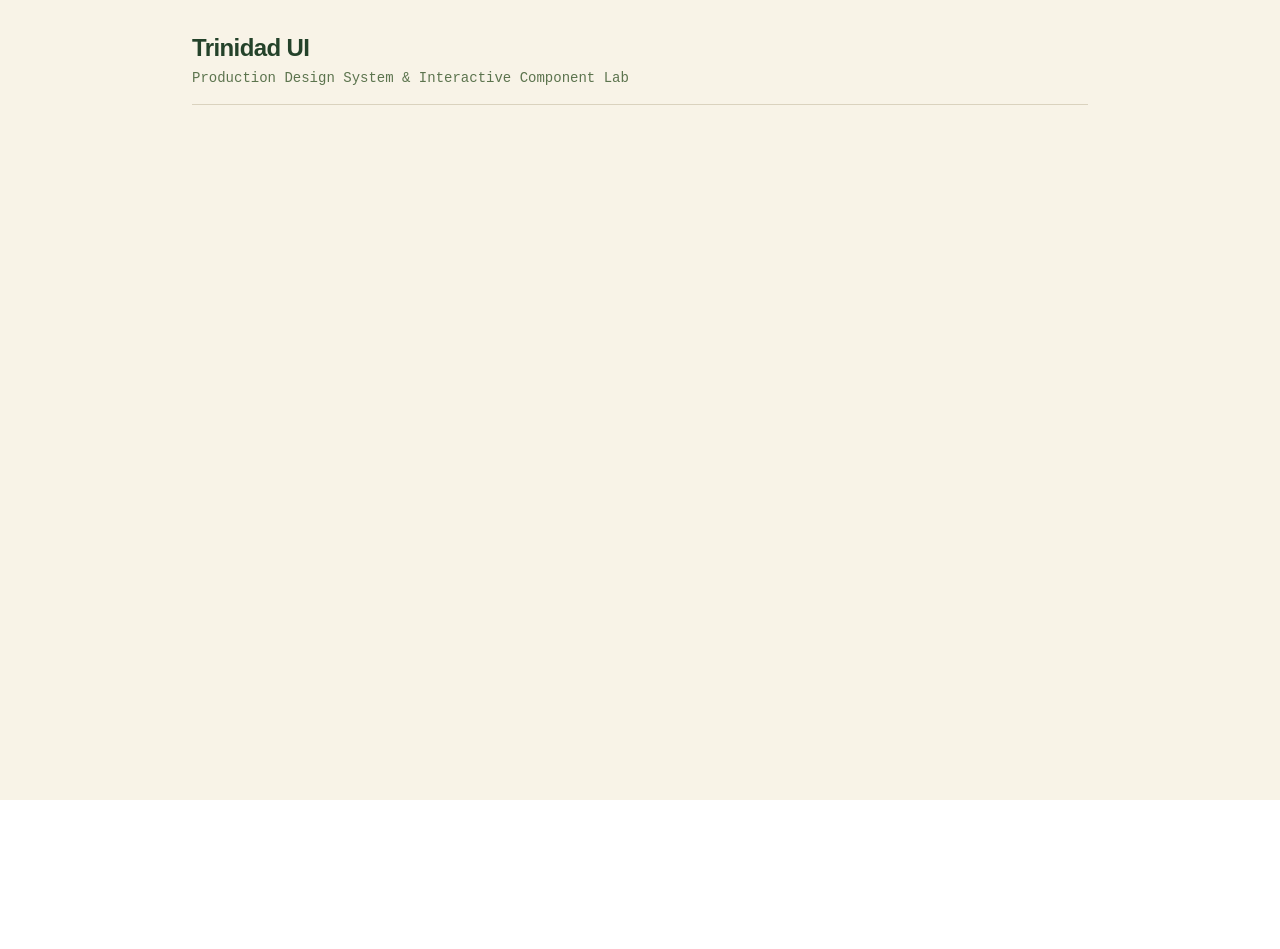
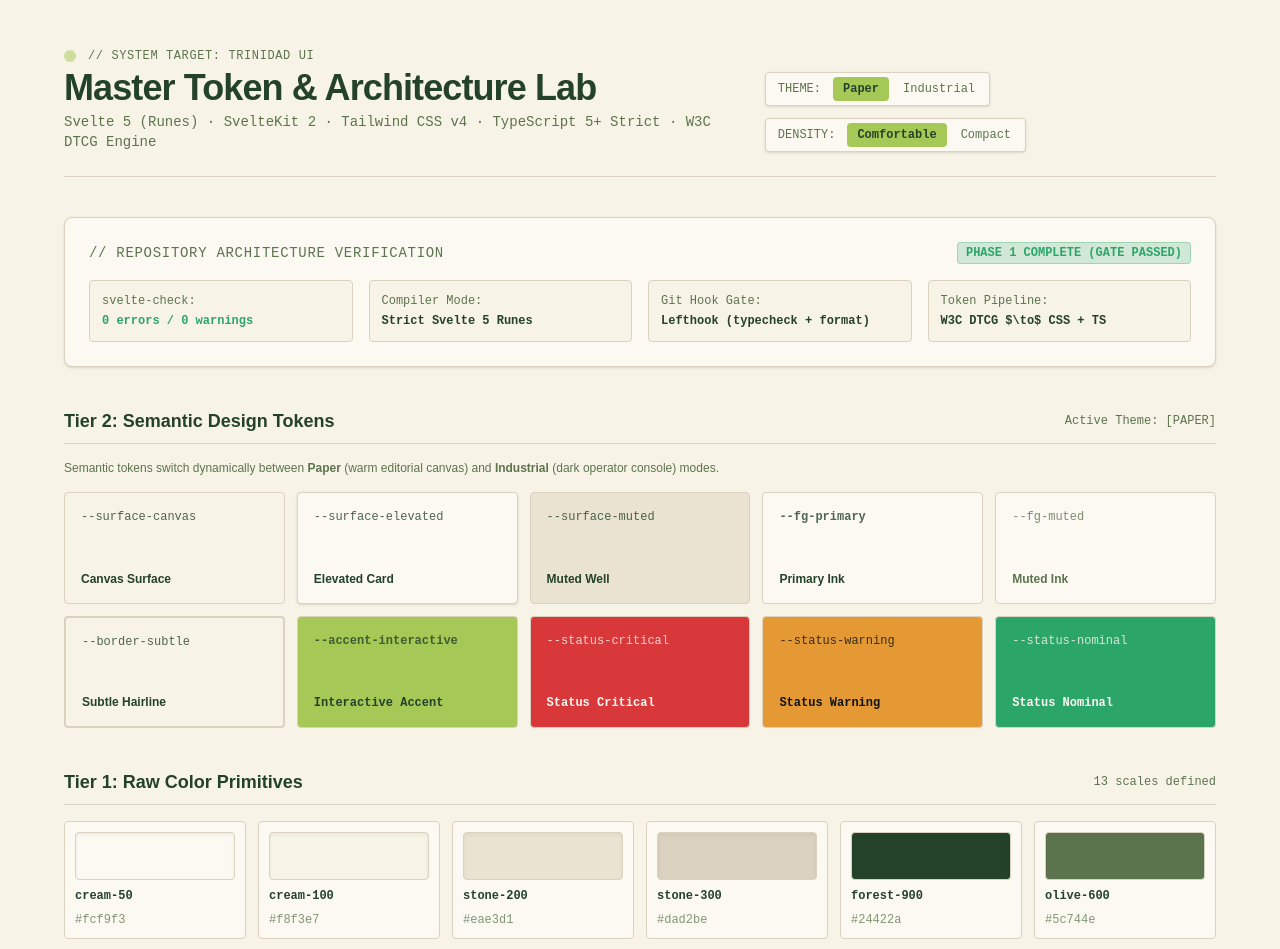
Before and after one commit to inigofera/trinidad, a SvelteKit app: page / in a window 1280 px wide. Shown: the top 949 px of the page. Before the commit the page ends 800 px from the top, so only its background shows below. Built offline with nearby package versions, Linux system fonts and the light colour scheme.

Commit message:
feat(lab): add interactive token matrix and theme switcher to overview page

```diff
--- a/src/routes/+page.svelte
+++ b/src/routes/+page.svelte
@@ -1,13 +1,258 @@
 <script lang="ts">
+  import { tokens } from '$lib/tokens/tokens.js';
+
+  let theme = $state<'paper' | 'industrial'>('paper');
+  let density = $state<'comfortable' | 'compact'>('comfortable');
+
+  $effect(() => {
+    if (typeof document !== 'undefined') {
+      document.documentElement.setAttribute('data-theme', theme);
+      document.documentElement.setAttribute('data-density', density);
+    }
+  });
+
+  const primitiveColors = Object.entries(tokens.primitive.color);
+  const semanticTokens = [
+    {
+      key: '--surface-canvas',
+      label: 'Canvas Surface',
+      class: 'bg-surface-canvas text-fg-primary border border-border-subtle'
+    },
+    {
+      key: '--surface-elevated',
+      label: 'Elevated Card',
+      class: 'bg-surface-elevated text-fg-primary border border-border-subtle shadow-sm'
+    },
+    {
+      key: '--surface-muted',
+      label: 'Muted Well',
+      class: 'bg-surface-muted text-fg-primary border border-border-subtle'
+    },
+    {
+      key: '--fg-primary',
+      label: 'Primary Ink',
+      class: 'bg-surface-elevated text-fg-primary font-bold'
+    },
+    { key: '--fg-muted', label: 'Muted Ink', class: 'bg-surface-elevated text-fg-muted' },
+    {
+      key: '--border-subtle',
+      label: 'Subtle Hairline',
+      class: 'border-2 border-border-subtle p-2'
+    },
+    {
+      key: '--accent-interactive',
+      label: 'Interactive Accent',
+      class: 'bg-accent-interactive text-[#24422a] font-mono font-bold'
+    },
+    {
+      key: '--status-critical',
+      label: 'Status Critical',
+      class: 'bg-status-critical text-[#fcf9f3] font-mono'
+    },
+    {
+      key: '--status-warning',
+      label: 'Status Warning',
+      class: 'bg-status-warning text-[#0d1310] font-mono'
+    },
+    {
+      key: '--status-nominal',
+      label: 'Status Nominal',
+      class: 'bg-status-nominal text-[#fcf9f3] font-mono'
+    }
+  ];
 </script>
 
-<main class="min-h-screen bg-surface-canvas text-fg-primary p-8 font-sans">
-  <div class="max-w-4xl mx-auto space-y-6">
-    <header class="border-b border-border-subtle pb-4">
-      <h1 class="text-2xl font-bold tracking-tight">Trinidad UI</h1>
-      <p class="text-fg-muted font-mono text-sm mt-1">
-        Production Design System &amp; Interactive Component Lab
+<svelte:head>
+  <title>Trinidad — Master System Overview & Token Matrix</title>
+</svelte:head>
+
+<div
+  class="min-h-screen bg-surface-canvas text-fg-primary p-6 md:p-12 font-sans transition-colors duration-200"
+>
+  <div class="max-w-6xl mx-auto space-y-10">
+    <!-- Header with Live System Telemetry -->
+    <header
+      class="border-b border-border-subtle pb-6 flex flex-col md:flex-row md:items-end justify-between gap-6"
+    >
+      <div>
+        <div class="flex items-center gap-3">
+          <span class="inline-block w-3 h-3 rounded-full bg-accent-interactive animate-pulse"
+          ></span>
+          <span class="font-mono text-xs text-fg-muted uppercase tracking-wider"
+            >// SYSTEM TARGET: TRINIDAD UI</span
+          >
+        </div>
+        <h1 class="text-3xl md:text-4xl font-bold tracking-tight mt-1">
+          Master Token & Architecture Lab
+        </h1>
+        <p class="text-fg-muted font-mono text-xs md:text-sm mt-1">
+          Svelte 5 (Runes) · SvelteKit 2 · Tailwind CSS v4 · TypeScript 5+ Strict · W3C DTCG Engine
+        </p>
+      </div>
+
+      <!-- Live Interactive Mode Segmented Controls -->
+      <div class="flex flex-wrap items-center gap-3 font-mono text-xs">
+        <div
+          class="bg-surface-elevated p-1 rounded border border-border-subtle flex items-center gap-1 shadow-sm"
+        >
+          <span class="px-2 text-fg-muted select-none">THEME:</span>
+          <button
+            type="button"
+            class="px-2.5 py-1 rounded transition-colors {theme === 'paper'
+              ? 'bg-accent-interactive text-[#24422a] font-bold'
+              : 'text-fg-muted hover:text-fg-primary'}"
+            onclick={() => (theme = 'paper')}
+          >
+            Paper
+          </button>
+          <button
+            type="button"
+            class="px-2.5 py-1 rounded transition-colors {theme === 'industrial'
+              ? 'bg-accent-interactive text-[#24422a] font-bold'
+              : 'text-fg-muted hover:text-fg-primary'}"
+            onclick={() => (theme = 'industrial')}
+          >
+            Industrial
+          </button>
+        </div>
+
+        <div
+          class="bg-surface-elevated p-1 rounded border border-border-subtle flex items-center gap-1 shadow-sm"
+        >
+          <span class="px-2 text-fg-muted select-none">DENSITY:</span>
+          <button
+            type="button"
+            class="px-2.5 py-1 rounded transition-colors {density === 'comfortable'
+              ? 'bg-accent-interactive text-[#24422a] font-bold'
+              : 'text-fg-muted hover:text-fg-primary'}"
+            onclick={() => (density = 'comfortable')}
+          >
+            Comfortable
+          </button>
+          <button
+            type="button"
+            class="px-2.5 py-1 rounded transition-colors {density === 'compact'
+              ? 'bg-accent-interactive text-[#24422a] font-bold'
+              : 'text-fg-muted hover:text-fg-primary'}"
+            onclick={() => (density = 'compact')}
+          >
+            Compact
+          </button>
+        </div>
+      </div>
+    </header>
+
+    <!-- Phase 1 Architecture Verification Summary Card -->
+    <section
+      class="bg-surface-elevated border border-border-subtle rounded-lg p-6 space-y-4 shadow-sm"
+    >
+      <div class="flex items-center justify-between">
+        <h2 class="text-sm font-mono uppercase tracking-wider text-fg-muted">
+          // REPOSITORY ARCHITECTURE VERIFICATION
+        </h2>
+        <span
+          class="px-2 py-0.5 rounded text-xs font-mono font-bold bg-status-nominal/20 text-status-nominal border border-status-nominal/30"
+        >
+          PHASE 1 COMPLETE (GATE PASSED)
+        </span>
+      </div>
+      <div class="grid grid-cols-1 md:grid-cols-4 gap-4 font-mono text-xs">
+        <div class="p-3 bg-surface-canvas rounded border border-border-subtle">
+          <div class="text-fg-muted">svelte-check:</div>
+          <div class="text-status-nominal font-bold mt-1">0 errors / 0 warnings</div>
+        </div>
+        <div class="p-3 bg-surface-canvas rounded border border-border-subtle">
+          <div class="text-fg-muted">Compiler Mode:</div>
+          <div class="text-fg-primary font-bold mt-1">Strict Svelte 5 Runes</div>
+        </div>
+        <div class="p-3 bg-surface-canvas rounded border border-border-subtle">
+          <div class="text-fg-muted">Git Hook Gate:</div>
+          <div class="text-fg-primary font-bold mt-1">Lefthook (typecheck + format)</div>
+        </div>
+        <div class="p-3 bg-surface-canvas rounded border border-border-subtle">
+          <div class="text-fg-muted">Token Pipeline:</div>
+          <div class="text-fg-primary font-bold mt-1">W3C DTCG $\to$ CSS + TS</div>
+        </div>
+      </div>
+    </section>
+
+    <!-- Tier 2: Live Semantic Tokens Showcase (Theme Responsive) -->
+    <section class="space-y-4">
+      <div class="flex items-center justify-between border-b border-border-subtle pb-2">
+        <h2 class="text-lg font-bold">Tier 2: Semantic Design Tokens</h2>
+        <span class="text-xs font-mono text-fg-muted">Active Theme: [{theme.toUpperCase()}]</span>
+      </div>
+      <p class="text-xs text-fg-muted">
+        Semantic tokens switch dynamically between <strong>Paper</strong> (warm editorial canvas)
+        and <strong>Industrial</strong> (dark operator console) modes.
       </p>
-    </header>
+
+      <div class="grid grid-cols-2 md:grid-cols-5 gap-3">
+        {#each semanticTokens as item}
+          <div
+            class="p-4 rounded border border-border-subtle flex flex-col justify-between h-28 {item.class}"
+          >
+            <span class="text-xs font-mono opacity-80">{item.key}</span>
+            <span class="text-xs font-bold">{item.label}</span>
+          </div>
+        {/each}
+      </div>
+    </section>
+
+    <!-- Tier 1: Primitive Scales -->
+    <section class="space-y-4">
+      <div class="flex items-center justify-between border-b border-border-subtle pb-2">
+        <h2 class="text-lg font-bold">Tier 1: Raw Color Primitives</h2>
+        <span class="text-xs font-mono text-fg-muted">{primitiveColors.length} scales defined</span>
+      </div>
+      <div
+        class="grid grid-cols-2 sm:grid-cols-3 md:grid-cols-4 lg:grid-cols-6 gap-3 font-mono text-xs"
+      >
+        {#each primitiveColors as [name, hex]}
+          <div class="bg-surface-elevated border border-border-subtle rounded p-2.5 space-y-2">
+            <div
+              class="w-full h-12 rounded border border-border-subtle shadow-inner"
+              style="background-color: {hex};"
+            ></div>
+            <div class="truncate font-semibold">{name}</div>
+            <div class="text-fg-muted opacity-75">{hex}</div>
+          </div>
+        {/each}
+      </div>
+    </section>
+
+    <!-- Tier 3: Density Controls Showcase -->
+    <section class="space-y-4">
+      <div class="flex items-center justify-between border-b border-border-subtle pb-2">
+        <h2 class="text-lg font-bold">Tier 3: Density System</h2>
+        <span class="text-xs font-mono text-fg-muted"
+          >Active Density: [{density.toUpperCase()}]</span
+        >
+      </div>
+      <div class="bg-surface-elevated border border-border-subtle rounded-lg p-6 space-y-4">
+        <p class="text-xs text-fg-muted">
+          Controls dynamically adapt their dimensions via <code>--control-height</code>,
+          <code>--control-px</code>, <code>--control-py</code>, and <code>--font-size-ui</code>.
+        </p>
+
+        <div class="flex flex-wrap items-center gap-4">
+          <div
+            class="inline-flex items-center justify-center px-[var(--control-px)] py-[var(--control-py)] h-[var(--control-height)] text-[var(--font-size-ui)] font-mono bg-surface-canvas border border-border-subtle rounded"
+          >
+            // Sample Control ({density})
+          </div>
+          <div
+            class="inline-flex items-center justify-center px-[var(--control-px)] py-[var(--control-py)] h-[var(--control-height)] text-[var(--font-size-ui)] font-mono bg-accent-interactive text-[#24422a] font-bold rounded"
+          >
+            Interactive Button
+          </div>
+          <div
+            class="inline-flex items-center justify-center px-[var(--control-px)] py-[var(--control-py)] h-[var(--control-height)] text-[var(--font-size-ui)] font-mono bg-surface-muted text-fg-muted border border-border-subtle rounded"
+          >
+            Disabled Metric State
+          </div>
+        </div>
+      </div>
+    </section>
   </div>
-</main>
+</div>
```
Also changed, not shown: 2 other files (tests, documents, lock files or other folders).
